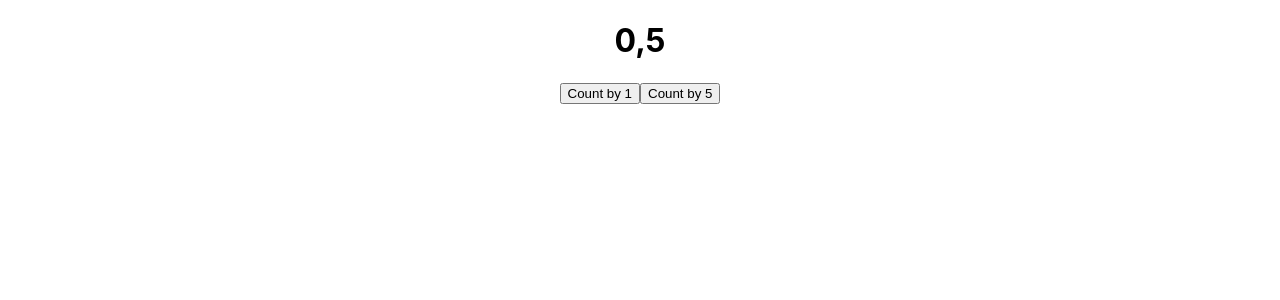
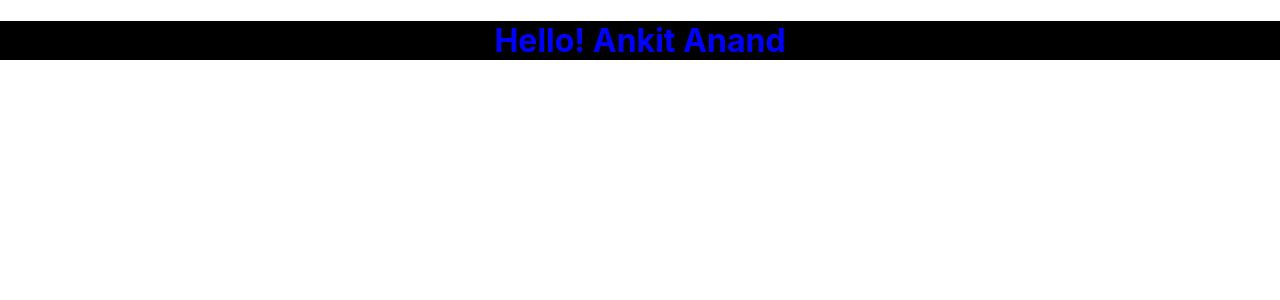
Before and after one commit to codeBurner0/React-JS-Complete, a React (Create React App) app: page / in a window 1280 px wide. Shown: the top 300 px of the page. Built offline with nearby package versions, Linux system fonts and the light colour scheme.

Commit message:
Internal

```diff
--- a/src/App.js
+++ b/src/App.js
@@ -10,12 +10,13 @@ import React from 'react'
 // import ShouldComponentUpdate from './Components/Life Cycle Methods/class methods/ShouldComponentUpdate'
 // import DidUnmount from './Components/Life Cycle Methods/class methods/DidUnmount'
 // import UseState from './Components/Hooks/UseState'
-import UseEffect from './Components/Hooks/UseEffect'
+// import UseEffect from './Components/Hooks/UseEffect'
+import Internal from './Components/Styling In react/Internal'
 
 function App() {
   return (
     <div>
-      <UseEffect/>
+      <Internal/>
     </div>
   )
 }
--- /dev/null
+++ b/src/Components/Styling In react/Internal.js
@@ -0,0 +1,11 @@
+import React from 'react'
+
+function Internal() {
+  return (
+    <div>
+      <h1 style={{color:"blue",backgroundColor:'black'}}>Hello! Ankit Anand</h1>
+    </div>
+  )
+}
+
+export default Internal
```
